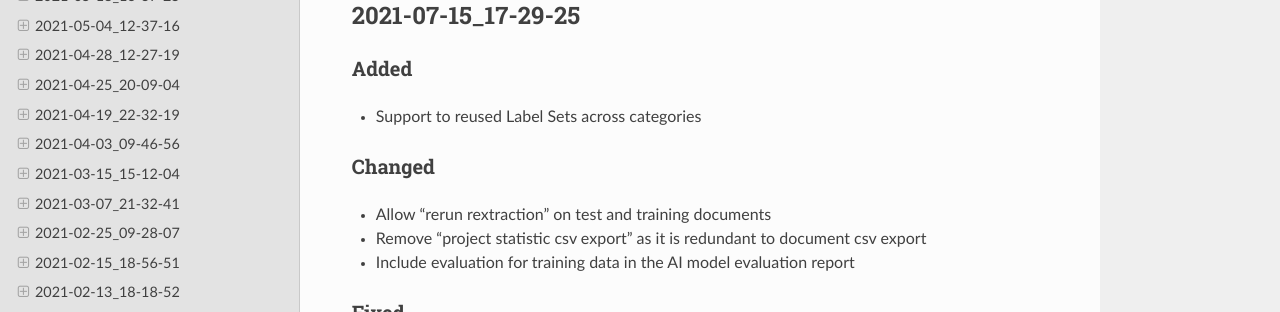
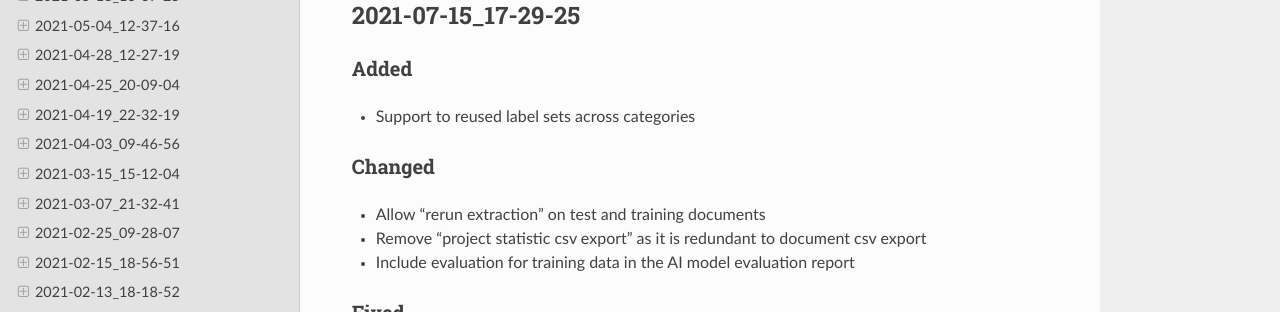
Before and after one commit to konfuzio-ai/konfuzio-sdk, a Sphinx documentation site: the page built from docs/web/changelog_app.md, in a window 1280 px wide and 900 px high. Shown: the part 257-569 px from the top of the window. Built offline with Sphinx 7.4.7 and the Read the Docs theme 2.0.0, drawn with Linux system fonts in a browser that asks for light colours.

Commit message:
Update changelog_app.md

```diff
--- a/docs/web/changelog_app.md
+++ b/docs/web/changelog_app.md
@@ -11,10 +11,10 @@ and this project adheres to [Calendar Versioning](https://calver.org/overview.ht
 ## 2021-07-15_17-29-25
 
 ### Added
-- Support to reused Label Sets across categories
+- Support to reused label sets across categories
 
 ### Changed
-- Allow "rerun rextraction" on test and training documents
+- Allow "rerun extraction" on test and training documents
 - Remove "project statistic csv export" as it is redundant to document csv export
 - Include evaluation for training data in the AI model evaluation report
 
```
